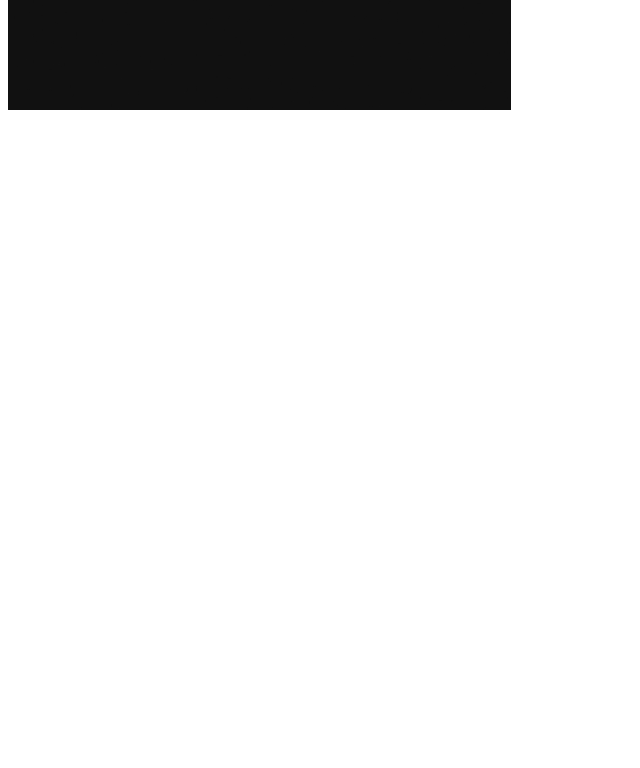
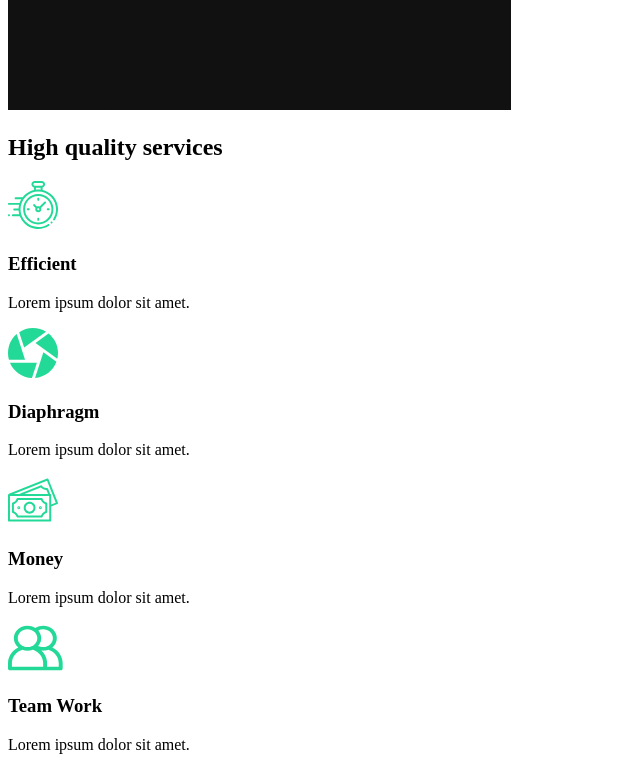
Before and after one commit to fitistrefi/Capture-portfolio, a React (Create React App) app: page / in a window 1280 px wide. Shown: the part 860-1628 px from the top of the page, without its empty margins (0-640 px from the left). Before the commit the page ends 982 px from the top, so only its background shows below. Built offline with nearby package versions, Linux system fonts and the light colour scheme.

Commit message:
3.Services Section added

```diff
--- /dev/null
+++ b/src/components/ServicesSection.js
@@ -0,0 +1,50 @@
+import React from 'react';
+import  clock from '../img/clock.svg';
+import  diaphragm from '../img/diaphragm.svg';
+import  money from '../img/money.svg';
+import  teamwork from '../img/teamwork.svg';
+import home2 from '../img/home2.png';
+const ServicesSection = () =>
+{
+    return(
+<div className="services">
+    <div className="description">
+        <h2> High <span>quality </span>services</h2>
+        <div className="cards">
+            <div className="card">
+                <div className="icon">
+                    <img src={clock} alt=""/>
+                    <h3>Efficient</h3>
+                </div>
+                <p>Lorem ipsum dolor sit amet.</p>
+            </div>
+            <div className="card">
+                <div className="icon">
+                    <img src={diaphragm} alt=""/>
+                    <h3>Diaphragm</h3>
+                </div>
+                <p>Lorem ipsum dolor sit amet.</p>
+            </div>
+            <div className="card">
+                <div className="icon">
+                    <img src={money} alt=""/>
+                    <h3>Money</h3>
+                </div>
+                <p>Lorem ipsum dolor sit amet.</p>
+            </div>
+            <div className="card">
+                <div className="icon">
+                    <img src={teamwork} alt=""/>
+                    <h3>Team Work</h3>
+                </div>
+                <p>Lorem ipsum dolor sit amet.</p>
+            </div>
+        </div>
+    </div>
+    <div className="image">
+        <img src={home2} alt=""/>
+    </div>
+</div>
+    )
+}
+export default ServicesSection;
--- a/src/pages/AboutUs.js
+++ b/src/pages/AboutUs.js
@@ -1,10 +1,13 @@
 import React from 'react';
 import AboutSection from '../components/AboutSection';
-
+import ServicesSection from '../components/ServicesSection';
 const Aboutus = () =>
 {
     return(
+        <>
         <AboutSection />
+        <ServicesSection />
+        </>
     )
 }
 export default Aboutus;
```
